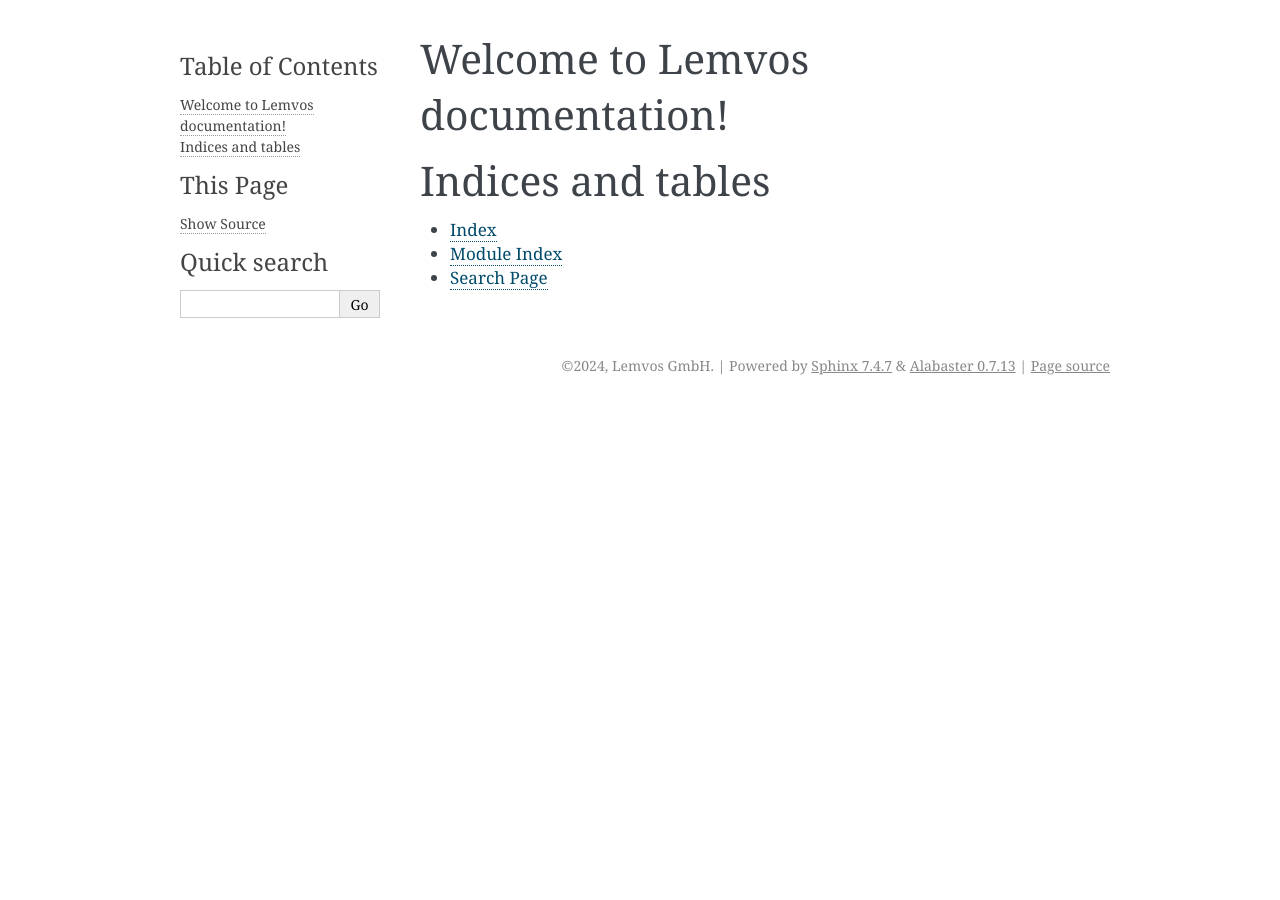
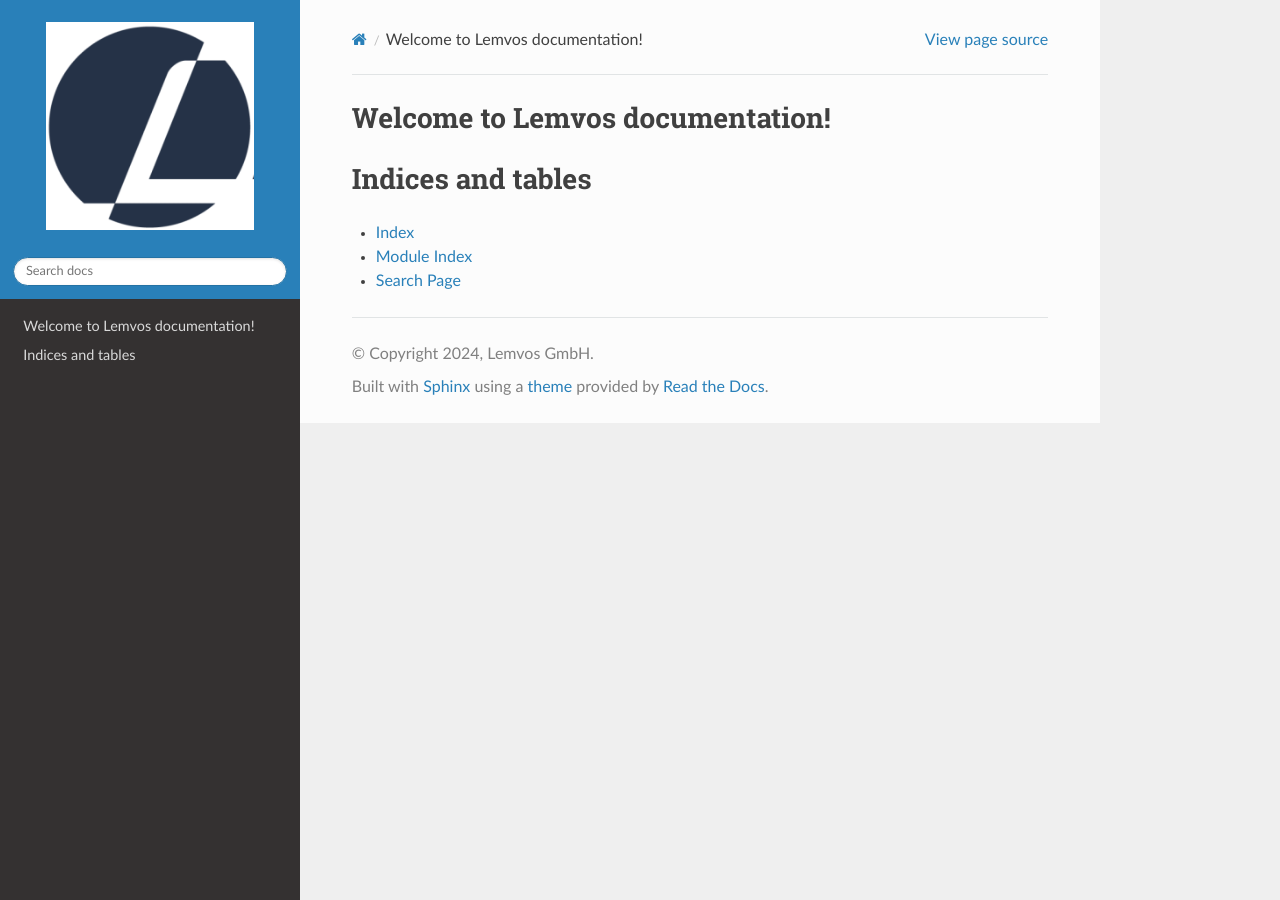
Before and after one commit to Lemvos/docs, a Sphinx documentation site: the page built from source/index.rst, in a window 1280 px wide. Built offline with Sphinx 7.4.7 and the Read the Docs theme 2.0.0, drawn with Linux system fonts in a browser that asks for light colours; part of the change alters nothing that is shown.

Commit message:
update sources

```diff
--- /dev/null
+++ b/requirements.txt
@@ -0,0 +1,6 @@
+sphinx
+sphinx-copybutton
+sphinx-multiversion
+sphinx_rtd_theme
+sphinx-tabs==3.4.1
+requests
--- a/source/conf.py
+++ b/source/conf.py
@@ -10,9 +10,9 @@
 # add these directories to sys.path here. If the directory is relative to the
 # documentation root, use os.path.abspath to make it absolute, like shown here.
 #
-# import os
-# import sys
-# sys.path.insert(0, os.path.abspath('.'))
+import os
+import sys
+sys.path.insert(0, os.path.abspath('.'))
 
 
 # -- Project information -----------------------------------------------------
@@ -28,23 +28,68 @@ author = 'Balachandra Bhat'
 # extensions coming with Sphinx (named 'sphinx.ext.*') or your custom
 # ones.
 extensions = [
+    'sphinx.ext.autodoc',
+    'sphinx.ext.githubpages',
+    "sphinx.ext.intersphinx",
+    "sphinx.ext.todo",
+    "sphinx_rtd_theme",
+    "sphinx_multiversion",
+    "sphinx_copybutton",
+    'sphinx_tabs.tabs',
+    "sphinx.ext.autosectionlabel",
 ]
 
 # Add any paths that contain templates here, relative to this directory.
 templates_path = ['_templates']
+# Add any paths that contain templates here, relative to this directory.
+templates_path = ["_templates"]
+
+# The suffix(es) of source filenames.
+source_suffix = ".rst"
+
+# The master toctree document.
+master_doc = 'index'
+
+# The language for content autogenerated by Sphinx. Refer to documentation
+# for a list of supported languages.
+#
+# This is also used if you do content translation via gettext catalogs.
+# Usually you set "language" from the command line for these cases.
+language = "en"
 
 # List of patterns, relative to source directory, that match files and
 # directories to ignore when looking for source files.
 # This pattern also affects html_static_path and html_extra_path.
-exclude_patterns = []
+exclude_patterns = ["_build", "Thumbs.db", ".DS_Store", "**/CHANGELOG.rst", "**/README.rst"]
 
+# The name of the Pygments (syntax highlighting) style to use.
+pygments_style = "sphinx"
+
+# Make sure the target is unique
+autosectionlabel_prefix_document = True
+
+# By default, tabs can be closed by selecting the open tab
+sphinx_tabs_disable_tab_closing = True
+
+# If true, `todo` and `todoList` produce output, else they produce nothing.
+todo_include_todos = True
 
 # -- Options for HTML output -------------------------------------------------
 
 # The theme to use for HTML and HTML Help pages.  See the documentation for
 # a list of builtin themes.
 #
-html_theme = 'alabaster'
+html_theme = 'sphinx_rtd_theme'
+
+html_theme_options = {
+    "collapse_navigation": True,
+    "sticky_navigation": True,
+    "navigation_depth": -1,
+    # Only display the logo image, do not display the project name at the top of the sidebar
+    "logo_only": True,
+}
+
+html_logo = 'images/lemvos_logo.png'
 
 # Add any paths that contain custom static files (such as style sheets) here,
 # relative to this directory. They are copied after the builtin static files,
```
Also changed, not shown: source/images/lemvos_logo.png (added), 1 other file.
